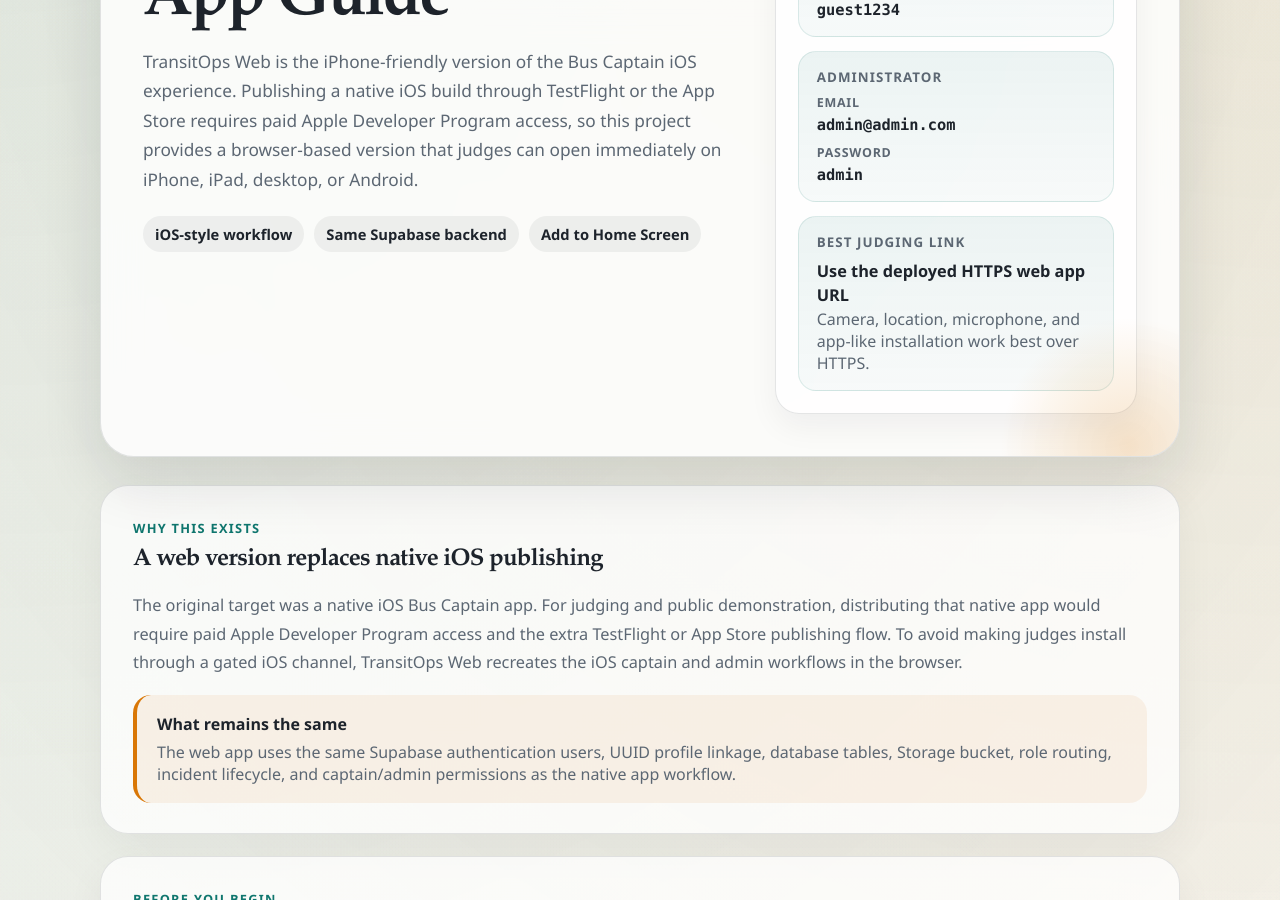
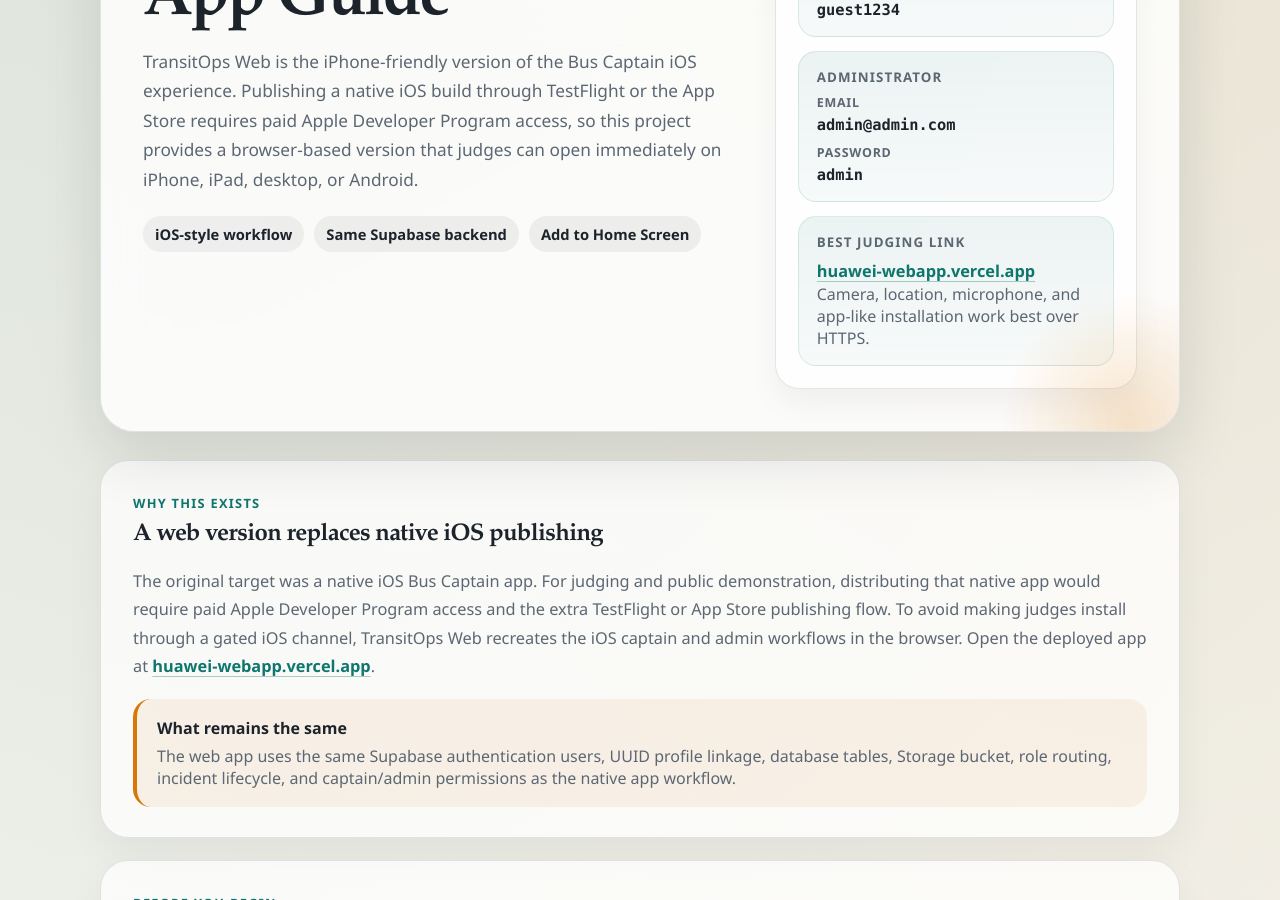
Before and after one commit to ZengZixuan05/RouteGuardians-Manual, a Jekyll site: the page built from ios-web-app.md, in a window 1280 px wide and 900 px high, scrolled down 320 px. Built offline with Jekyll 4.4.1, drawn with Linux system fonts in a browser that asks for light colours.

Commit message:
Add link

```diff
--- a/ios-web-app.md
+++ b/ios-web-app.md
@@ -54,7 +54,7 @@
       </div>
       <div class="quickfact">
         <small>Best judging link</small>
-        <strong>Use the deployed HTTPS web app URL</strong>
+        <strong><a class="text-link" href="https://huawei-webapp.vercel.app/" target="_blank" rel="noopener noreferrer">huawei-webapp.vercel.app</a></strong>
         <span class="muted">Camera, location, microphone, and app-like installation work best over HTTPS.</span>
       </div>
     </aside>
@@ -69,7 +69,8 @@
     demonstration, distributing that native app would require paid Apple Developer
     Program access and the extra TestFlight or App Store publishing flow. To avoid
     making judges install through a gated iOS channel, TransitOps Web recreates the
-    iOS captain and admin workflows in the browser.
+    iOS captain and admin workflows in the browser. Open the deployed app at
+    <a class="text-link" href="https://huawei-webapp.vercel.app/" target="_blank" rel="noopener noreferrer">huawei-webapp.vercel.app</a>.
   </p>
   <div class="callout">
     <strong>What remains the same</strong>
```
